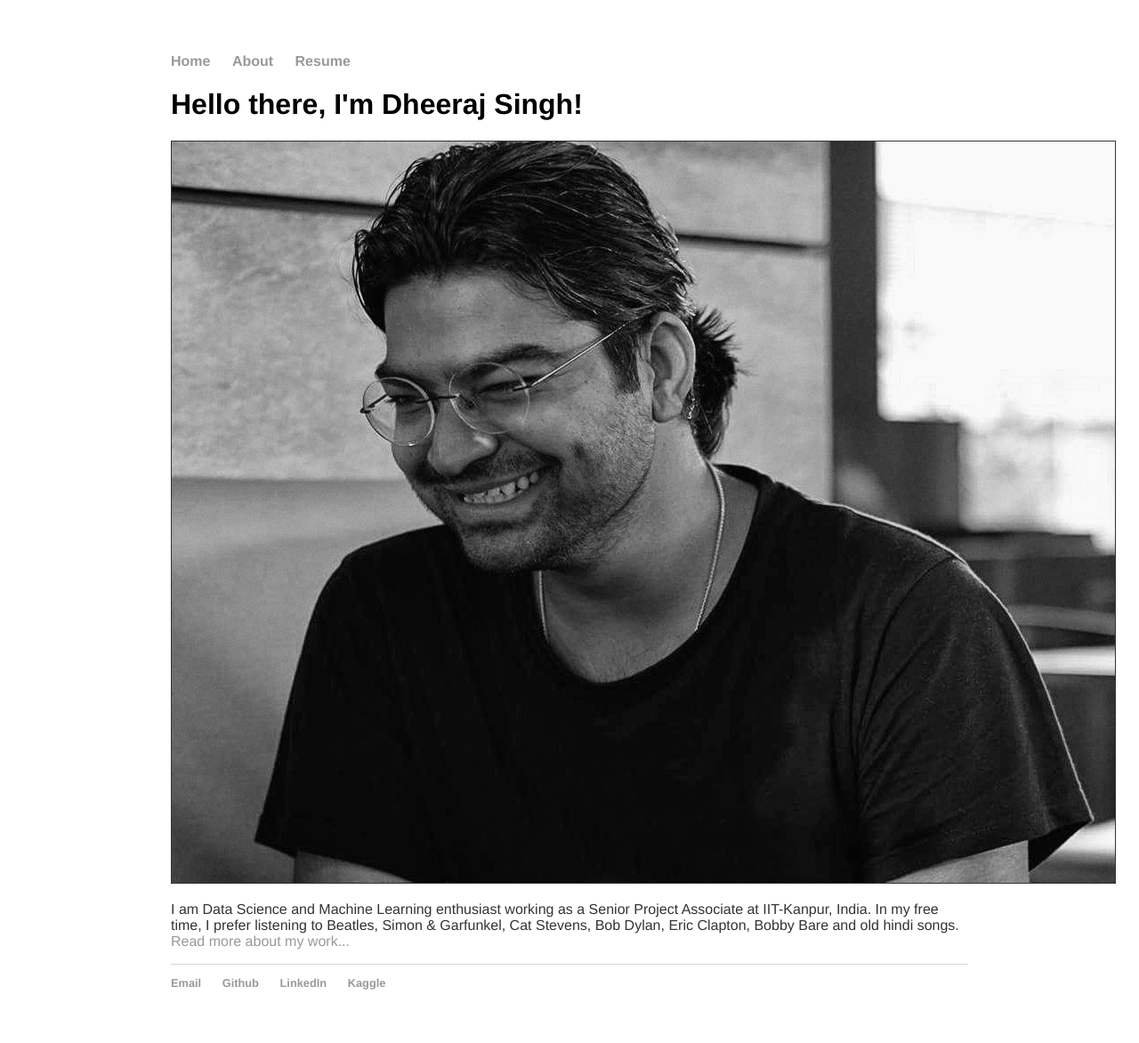
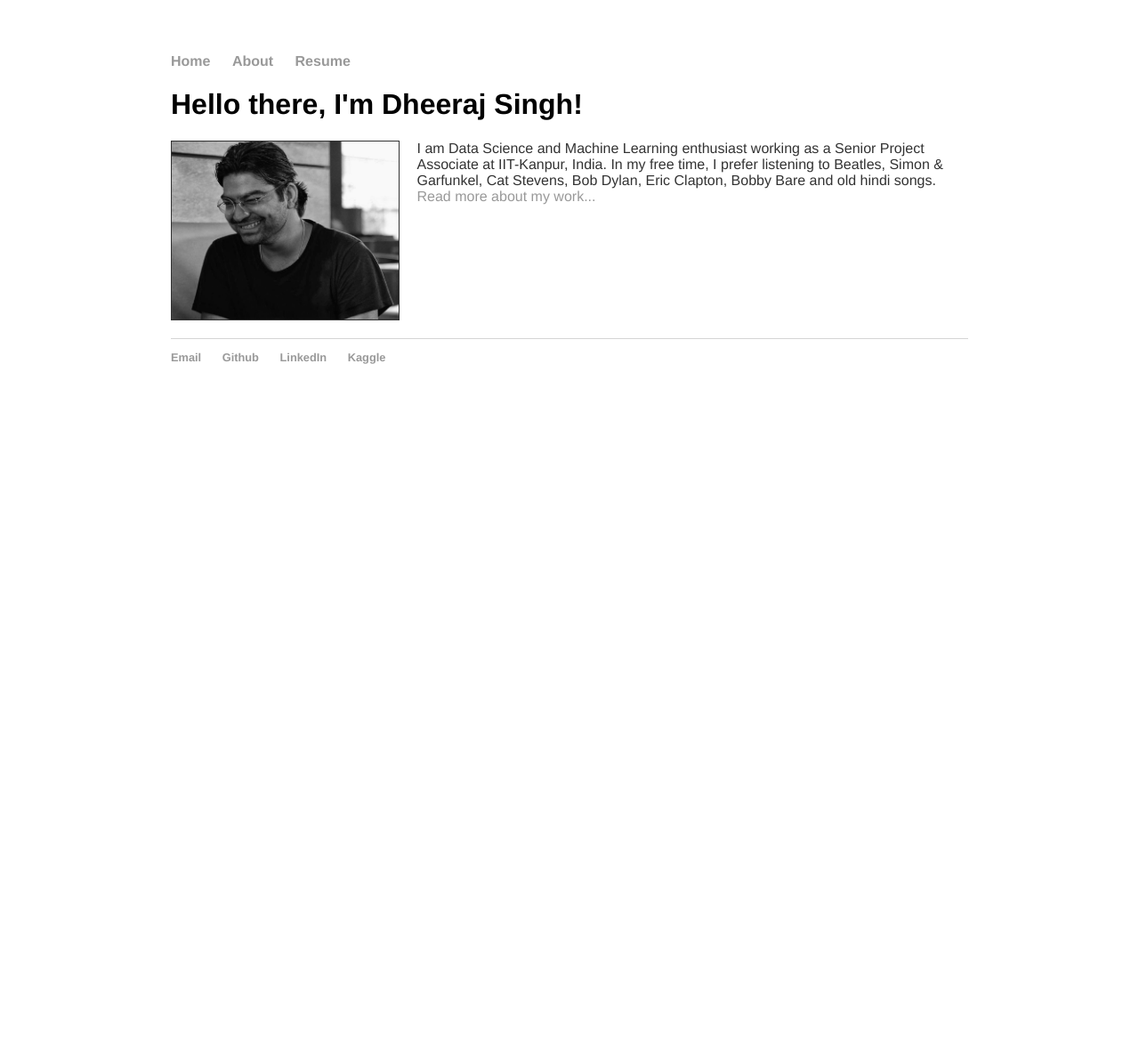
Before and after one commit to Dheeraj2444/Dheeraj2444.github.io, a Jekyll site: the page built from index.html, in a window 1280 px wide. Shown: the whole page at 89% size. Built offline with Jekyll 4.4.1, drawn with Linux system fonts in a browser that asks for light colours; after the commit the page ends 900 px from its top, so only the background shows below that.

Commit message:
Update index.html

```diff
--- a/index.html
+++ b/index.html
@@ -4,7 +4,7 @@ title: Dheeraj Singh
 ---
 <div id="content">
 	<h1>Hello there, I'm Dheeraj Singh!</h1>
-	<p><img src="./images/14285458_10155221726719447_418847294_o.jpg" alt="Profile Image"  border="1px"/>
+	<p><img src="./images/14285458_10155221726719447_418847294_o.jpg" alt="Profile Image" height="200" border="1px"/>
 	I am Data Science and Machine Learning enthusiast working as a Senior Project Associate at IIT-Kanpur, India. In my free time,
 	I prefer listening to Beatles, Simon & Garfunkel, Cat Stevens, Bob Dylan, Eric Clapton, Bobby Bare and old hindi songs. <a href="/about">Read more about my work...</a></p>
 </div>
```
